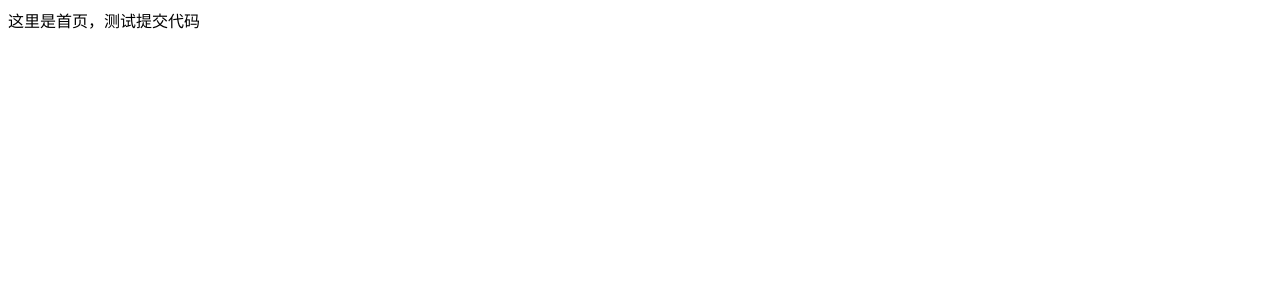
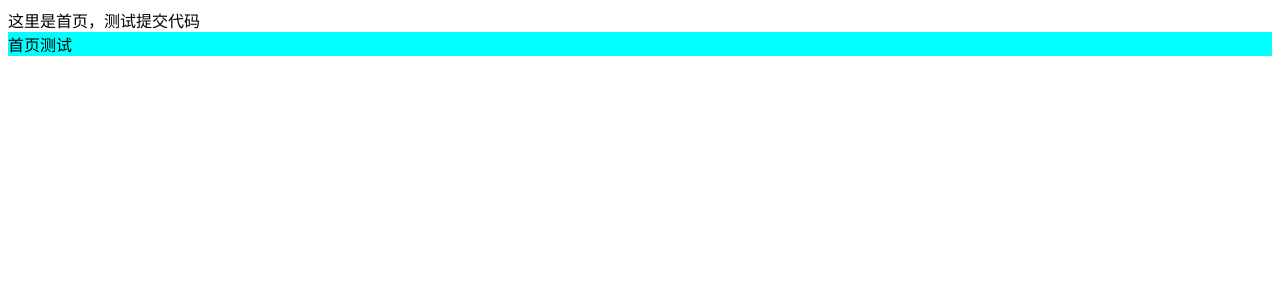
Before and after one commit to tototi5997/observer-plan, a React app: page / in a window 1280 px wide. Shown: the top 300 px of the page. Built offline with nearby package versions, Linux system fonts and the light colour scheme.

Commit message:
feat: scss模块化

```diff
--- a/src/App.js
+++ b/src/App.js
@@ -1,10 +1,12 @@
 import React from 'react'
+import Home  from './components/test-home'
 
 
 const App = () => {
   return (
     <div>
      这里是首页，测试提交代码
+     <Home />
     </div>
   );
 }
--- /dev/null
+++ b/src/components/test-home/index.js
@@ -0,0 +1,3 @@
+import Home from './test-home'
+
+export default Home
--- /dev/null
+++ b/src/components/test-home/test-home.jsx
@@ -0,0 +1,13 @@
+import React from 'react'
+import s from './test-home.module.scss'
+
+const Home = () => {
+  return (
+    <div className={s.header}>
+      <div>
+        首页测试
+      </div>
+    </div>
+  )
+}
+export default Home
--- /dev/null
+++ b/src/components/test-home/test-home.module.scss
@@ -0,0 +1,3 @@
+.header{
+  background-color: aqua;
+}
```
